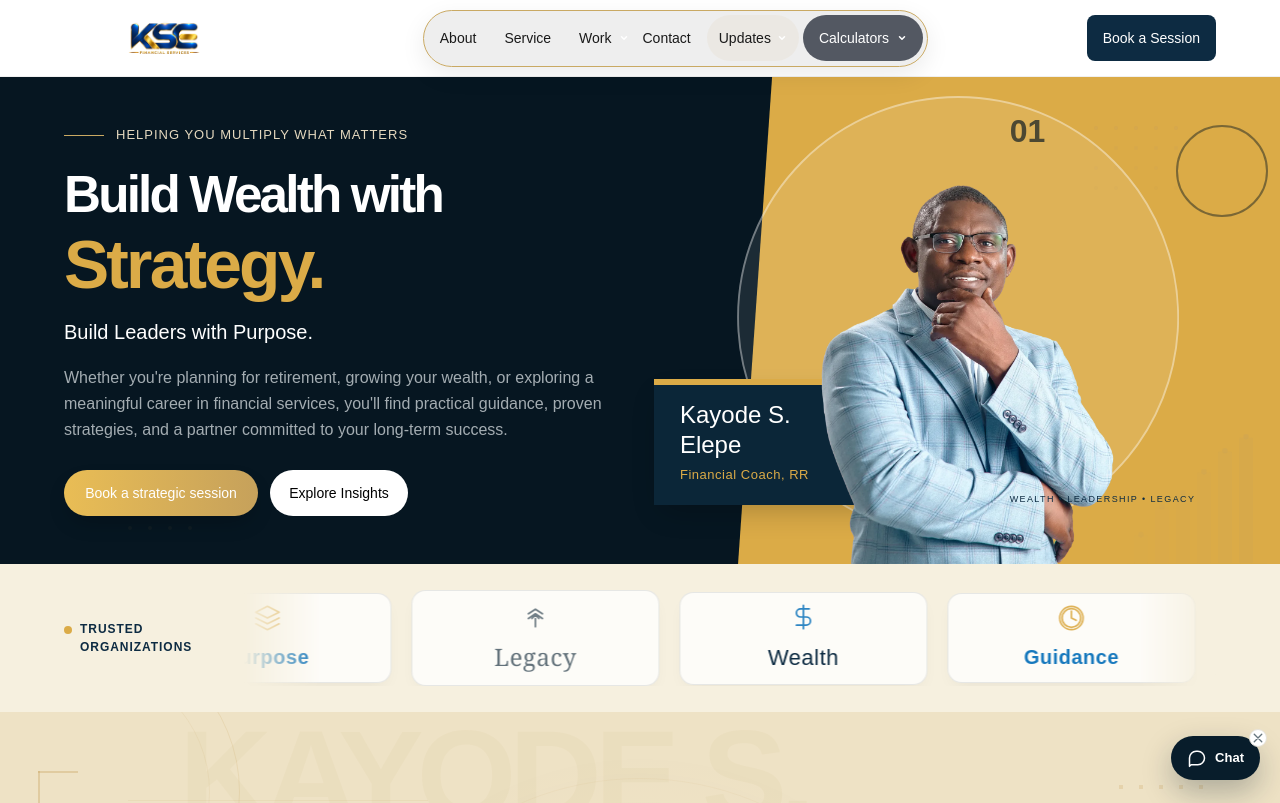
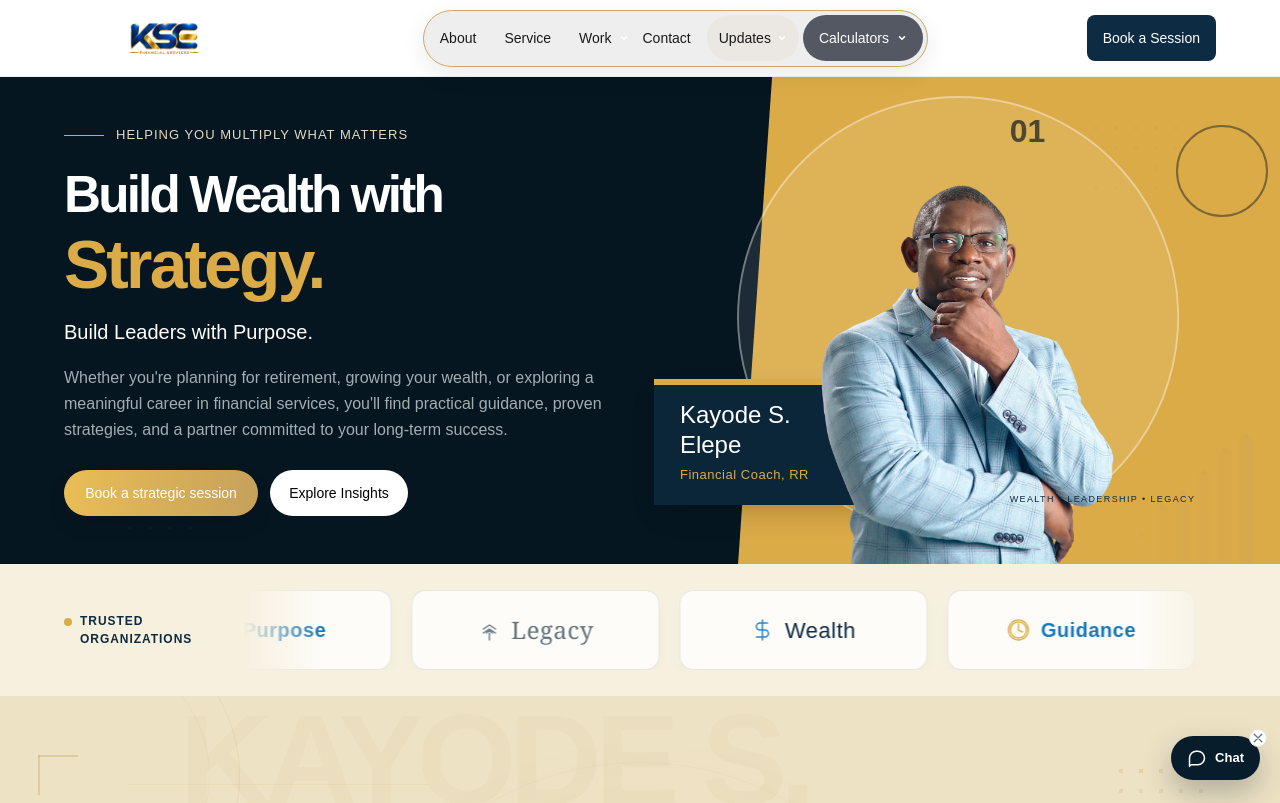
Before and after one commit to techzilla123/KSEFinServe, a React (Vite) app: page / in a window 1280 px wide. Shown: the top 803 px of the page. Built offline with nearby package versions, Linux system fonts and the light colour scheme; a web font is replaced by a local one.

Commit message:
Move trust marquee icons to the left of text
Changed .trust-card from column to row layout so each icon sits to the left of
its word instead of above it. Icon size reduced to 24px and flex-shrink:0 keeps
it from collapsing in the 248px cards.

```diff
--- a/package.json
+++ b/package.json
@@ -11,7 +11,6 @@
   },
   "dependencies": {
     "@supabase/supabase-js": "^2.118.0",
-    "lucide-react": "^1.62.0",
     "react": "^19.0.0",
     "react-dom": "^19.0.0"
   },
--- a/src/index.css
+++ b/src/index.css
@@ -247,8 +247,8 @@ a:focus-visible, button:focus-visible, input:focus-visible, select:focus-visible
 .trusted-marquee:hover .trusted-marquee-track { animation-play-state: paused; }
 .trusted-marquee-track > div { flex: 0 0 auto; background: rgba(255, 255, 255, 0.78); border: 1px solid rgba(6, 22, 33, 0.09); box-shadow: 0px 7px 18px -7px rgba(5, 18, 28, 0.08); border-radius: 14px; display: flex; align-items: center; justify-content: center; min-height: 80px; padding: 10px 16px; width: 248px; }
 .trust-word { font-family: "Mona Sans:Medium", Arial, sans-serif; font-size: 22px; font-weight: 500; letter-spacing: 0.5px; color: #0d2b42; white-space: nowrap; }
-.trust-card { display: flex; flex-direction: column; align-items: center; justify-content: center; gap: 10px; }
-.trust-icon { width: 28px; height: 28px; stroke: #1678bd; stroke-width: 1.5; opacity: 0.9; }
+.trust-card { display: flex; flex-direction: row; align-items: center; justify-content: center; gap: 10px; }
+.trust-icon { width: 24px; height: 24px; stroke: #1678bd; stroke-width: 1.5; opacity: 0.9; flex-shrink: 0; }
 .trusted-marquee-track > div:nth-child(3n+2) .trust-icon { stroke: #dbab47; }
 .trusted-marquee-track > div:nth-child(4n+3) .trust-icon { stroke: #62717a; }
 .trusted-marquee-track > div:nth-child(3n+2) .trust-word { font-family: "Mona Sans:SemiBold", Arial, sans-serif; font-weight: 600; font-size: 20px; color: #1678bd; }
```
Also changed, not shown: 1 other file (tests, documents, lock files or other folders).
